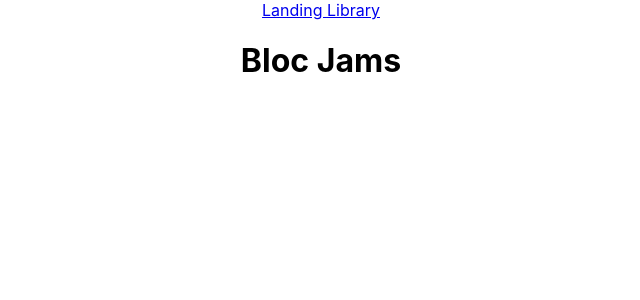
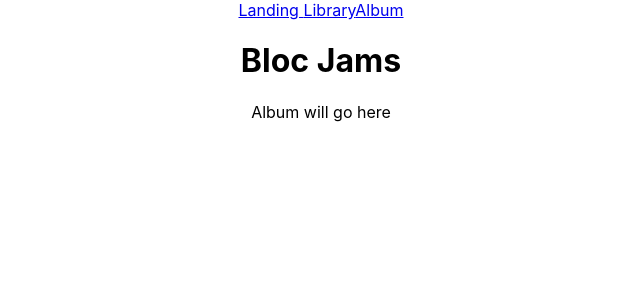
Before and after one commit to StevenVallarsa/bloc-jams-react, a React (Create React App) app: page /Album in a window 1280 px wide. Shown: the top 300 px of the page, without its empty margins (319-959 px from the left). Built offline with nearby package versions, Linux system fonts and the light colour scheme.

Commit message:
Assignment 2755 - added Album component

```diff
--- a/src/App.js
+++ b/src/App.js
@@ -3,6 +3,7 @@
 import './App.css';
 import Landing from './components/Landing';
 import Library from './components/Library';
+import Album from './components/Album';
 
 class App extends Component {
   render() {
@@ -12,12 +13,14 @@
           <nav>
             <Link to='/'>Landing </Link>
             <Link to='/library'>Library</Link>
+            <Link to='/Album'>Album</Link>
           </nav>
           <h1>Bloc Jams</h1>
         </header>
         <main>
           <Route exact path='/' component={Landing} />
           <Route path='/Library' component={Library} />
+          <Route path='/Album' component={Album} />
         </main>
       </div>
     );
--- /dev/null
+++ b/src/components/Album.js
@@ -0,0 +1,9 @@
+import React from 'react';
+
+const Album = () => (
+    <section className="Album">
+        Album will go here
+    </section>
+);
+
+export default Album;
```
